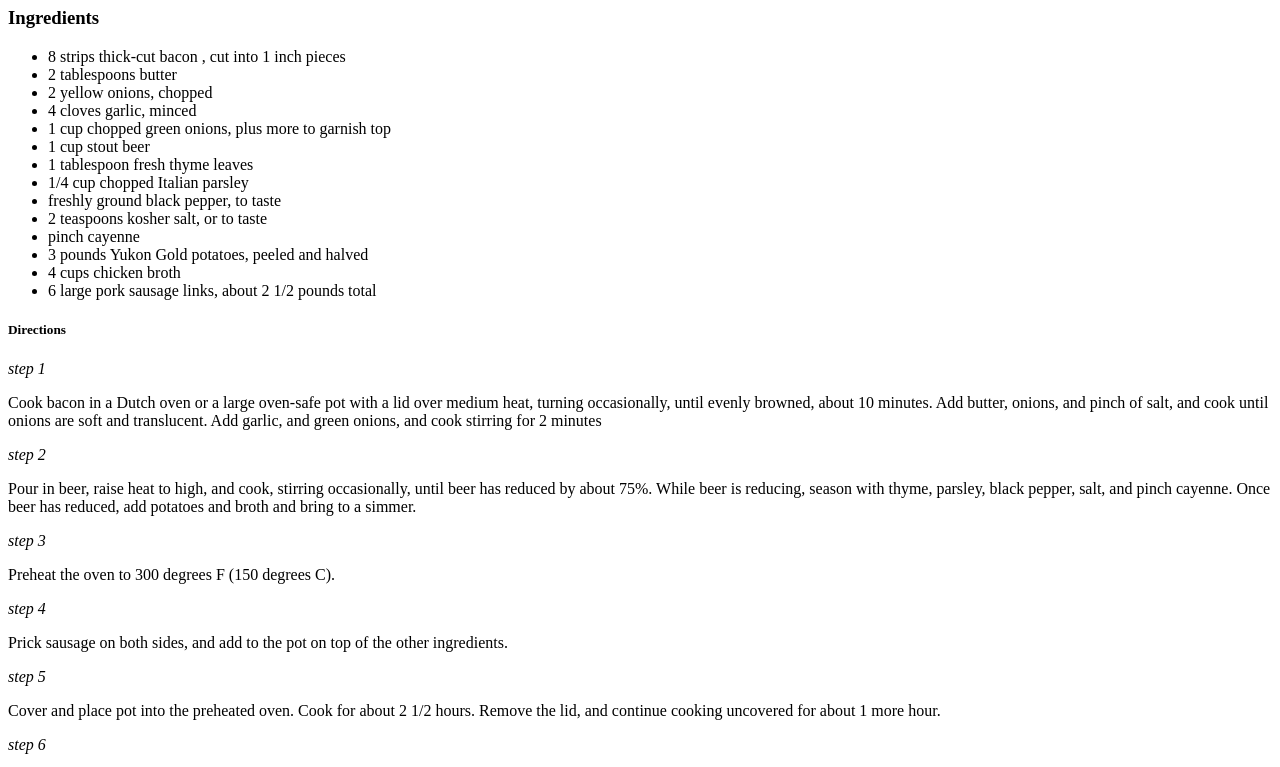
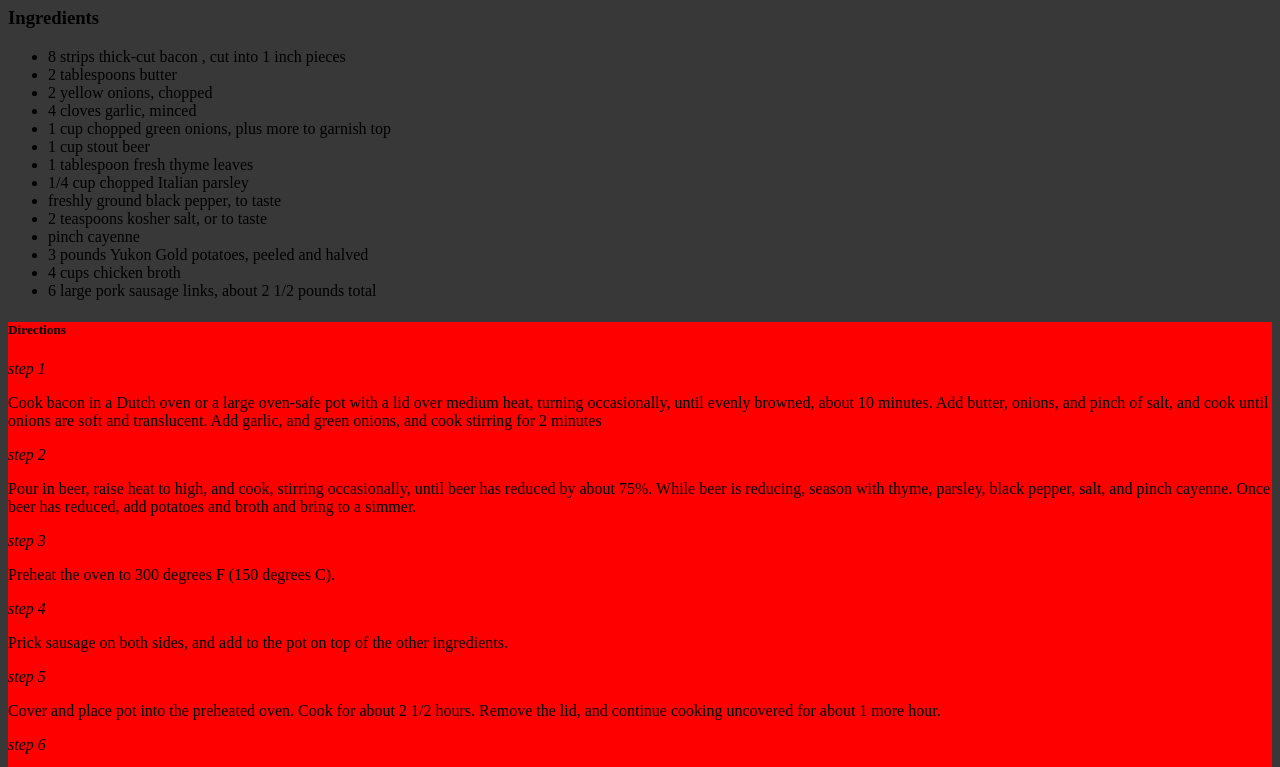
Before and after one commit to HristijanMitreskihihi/odins-recip, a plain HTML site: page dublinCoddle.html in a window 1280 px wide. Shown: the part 73-840 px from the top of the page. Drawn offline with Linux system fonts and the light colour scheme.

Commit message:
add  bg color

```diff
--- a/dublinCoddle.html
+++ b/dublinCoddle.html
@@ -4,9 +4,10 @@
     <meta charset="UTF-8">
     <meta http-equiv="X-UA-Compatible" content="IE=edge">
     <meta name="viewport" content="width=device-width, initial-scale=1.0">
+    <link rel="stylesheet" href="./index.css">
     <title>Document</title>
 </head>
-<body>
+<body class="body">
     <h1>Dublin Coddle (Irish Sausage and Potato Stew)</h1>
 
 
@@ -64,7 +65,7 @@
 
     </div>
 
-    <div>
+    <div class="directions">
         <h5>Directions</h5>
         <em>step 1 </em>
         <p>Cook bacon in a Dutch oven or a large oven-safe pot with a lid over medium heat, turning occasionally, until evenly browned, about 10 minutes. Add butter, onions, and pinch of salt, and cook until onions are soft and translucent. Add garlic, and green onions, and cook stirring for 2 minutes </p>
--- /dev/null
+++ b/index.css
@@ -0,0 +1,7 @@
+.directions {
+    background-color: red;
+}
+
+.body {
+background-color: #383838;
+}
```
